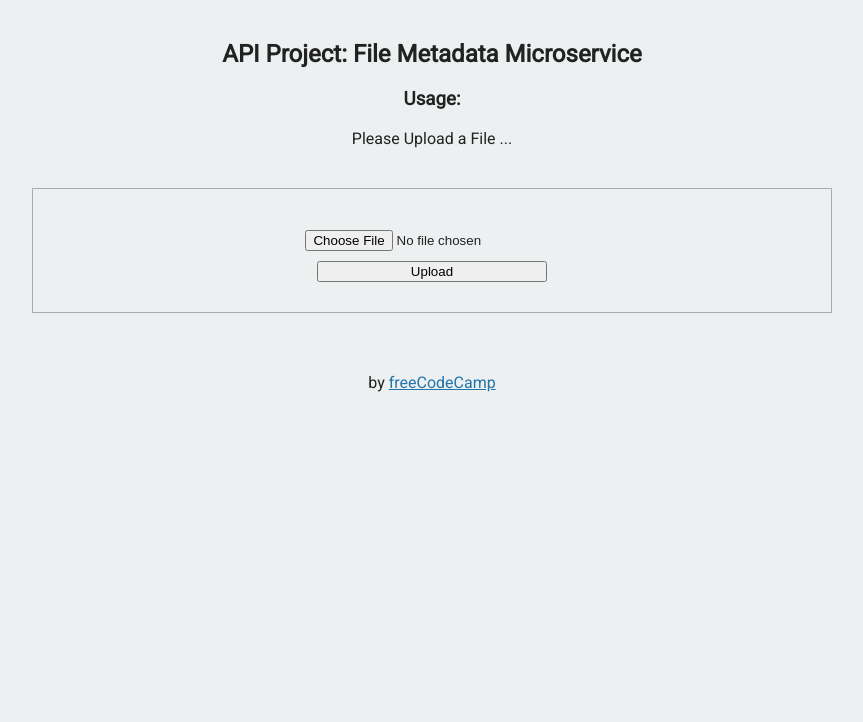
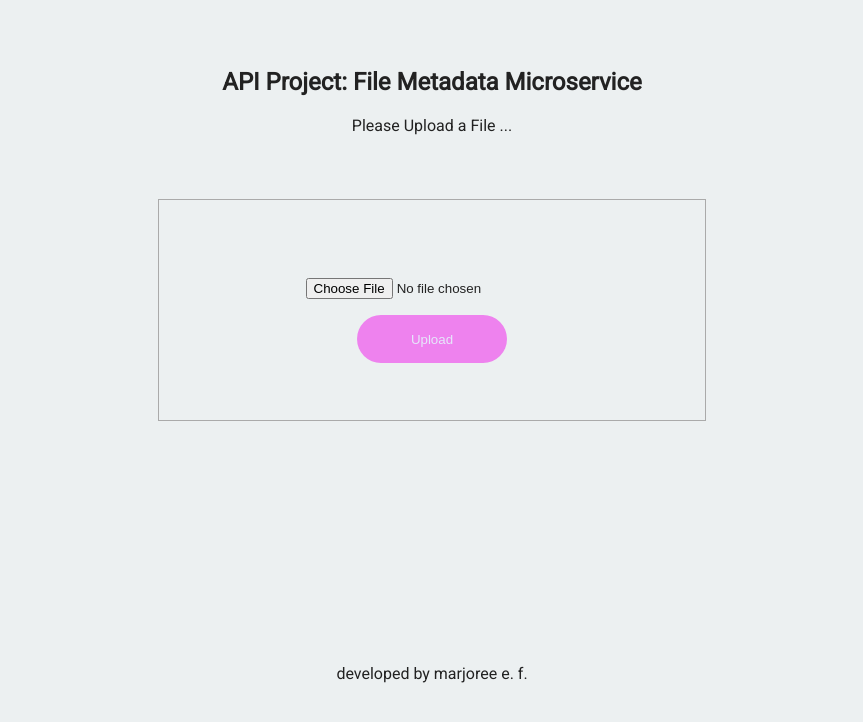
Before and after one commit to mfargas/filemetadata-project, a website: page views/index.html in a window 1280 px wide. Shown: the whole page, without its empty margins (208-1071 px from the left). Drawn offline with Linux system fonts and the light colour scheme.

Commit message:
Update documentation

```diff
--- a/public/style.css
+++ b/public/style.css
@@ -6,15 +6,20 @@ body {
   color: #222;
   background-color: #ECF0F1;
   text-align: center;
+  min-height: 100vh;
+  height: 100vh;
+  display: flex;
+  flex-direction: column;
 }
 
 .container {
   padding: 0;
   margin-top: 40px;
+  height: 75%;
 }
 
-.footer {
-  margin-top: 60px;
+footer{
+  margin: auto auto 1rem auto;
 }
 
 a {
@@ -24,19 +29,32 @@ a {
 input {
   display: block;
   position: relative;
-  margin: 10px auto;
+  margin: 1rem auto;
 }
 
-input#button {
-  width: 230px;
+.submit {
+  width: 150px;
+  height: 3rem;
+  border-radius: 50px;
+  border: none;
+  background-color: violet;
+  color: lavender;
+}
+
+.submit:hover{
+  background-color: mediumorchid;
+  color: white;
+  cursor: pointer;
 }
 
 .view {
-  position:relative;
-  margin: auto;
-  margin-top: 40px;
+  position: relative;
+  margin: 4rem auto;
   border: 1px  solid  #aaa;
+  display: flex;
+  flex-direction: column;
   padding: 20px;
-  width: 60%;
+  width: 40%;
   min-width: 400px;
+  height: 30%;
 }
--- a/views/index.html
+++ b/views/index.html
@@ -1,18 +1,15 @@
 <!DOCTYPE html>
-
 <html>
-   <head>
+  <head>
       <title>File Metadata</title>
       <link rel="shortcut icon" href="https://cdn.freecodecamp.org/universal/favicons/favicon-32x32.png" type="image/x-icon"/>
       <link href="https://fonts.googleapis.com/css?family=Roboto" rel="stylesheet" type="text/css">
       <link href="/public/style.css" rel="stylesheet" type="text/css">
-   </head>
+  </head>
 
-   <body>
+  <body>
       <div class="container">
         <h2>API Project: File Metadata Microservice</h2>
-
-        <h3>Usage:</h3>
         <p>
           Please Upload a File ...
         </p>
@@ -20,15 +17,12 @@
           <h4 id="output"></h4>
           <form enctype="multipart/form-data" method="POST" action="/api/fileanalyse">
             <input id="inputfield" type="file" name="upfile">
-            <input id="button" type="submit" value="Upload">
+            <input class="submit" id="button" type="submit" value="Upload">
           </form>
         </div>
       </div>
       <div class="footer">
-        <p>
-          by
-          <a href="http://www.freecodecamp.com">freeCodeCamp</a>
-        </p>
+          <p>developed by marjoree e. f.</p>
       </div>
-   </body>
+  </body>
 </html>
```
Also changed, not shown: README.md, public/result-1.png (added).
